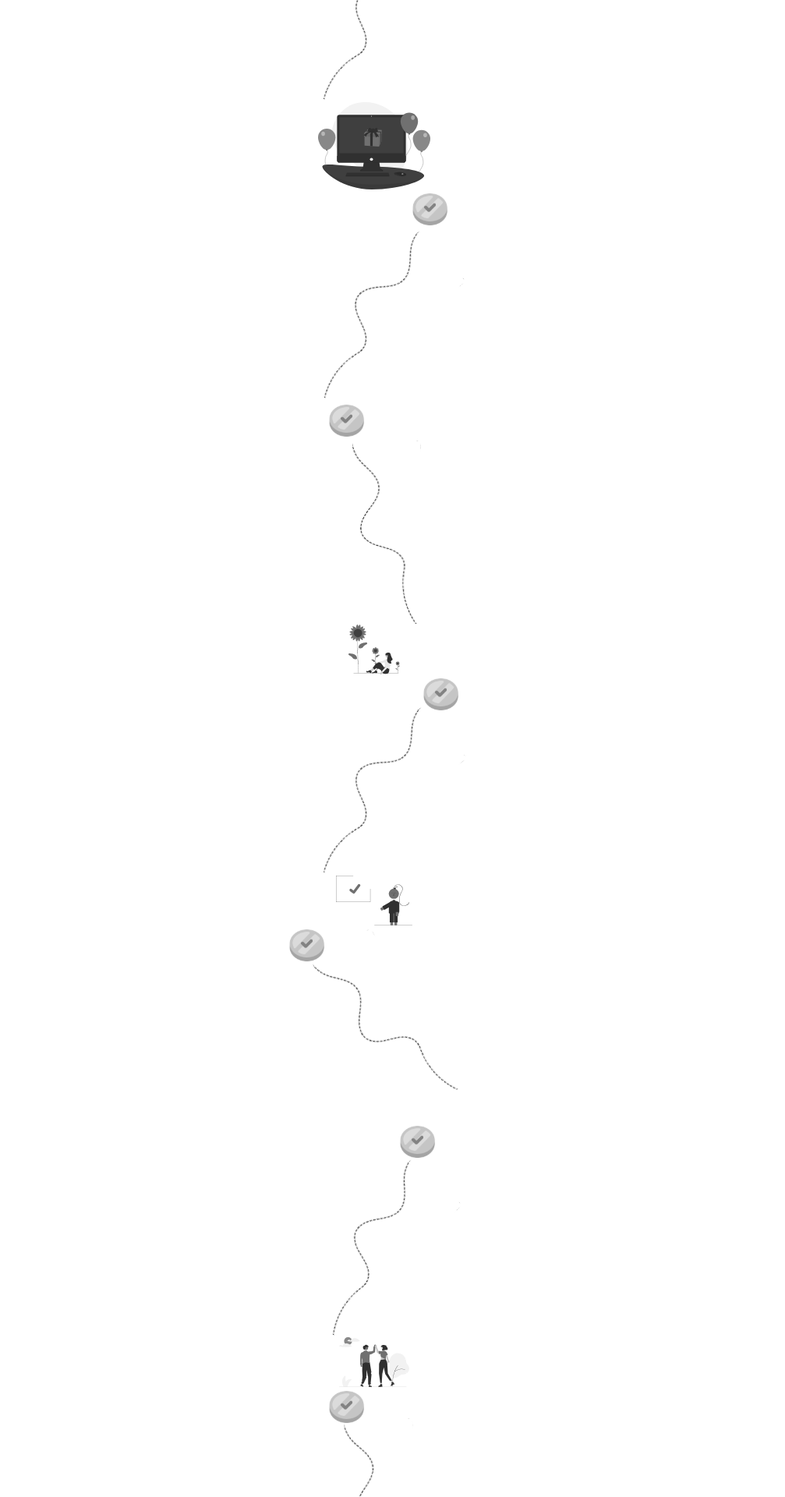
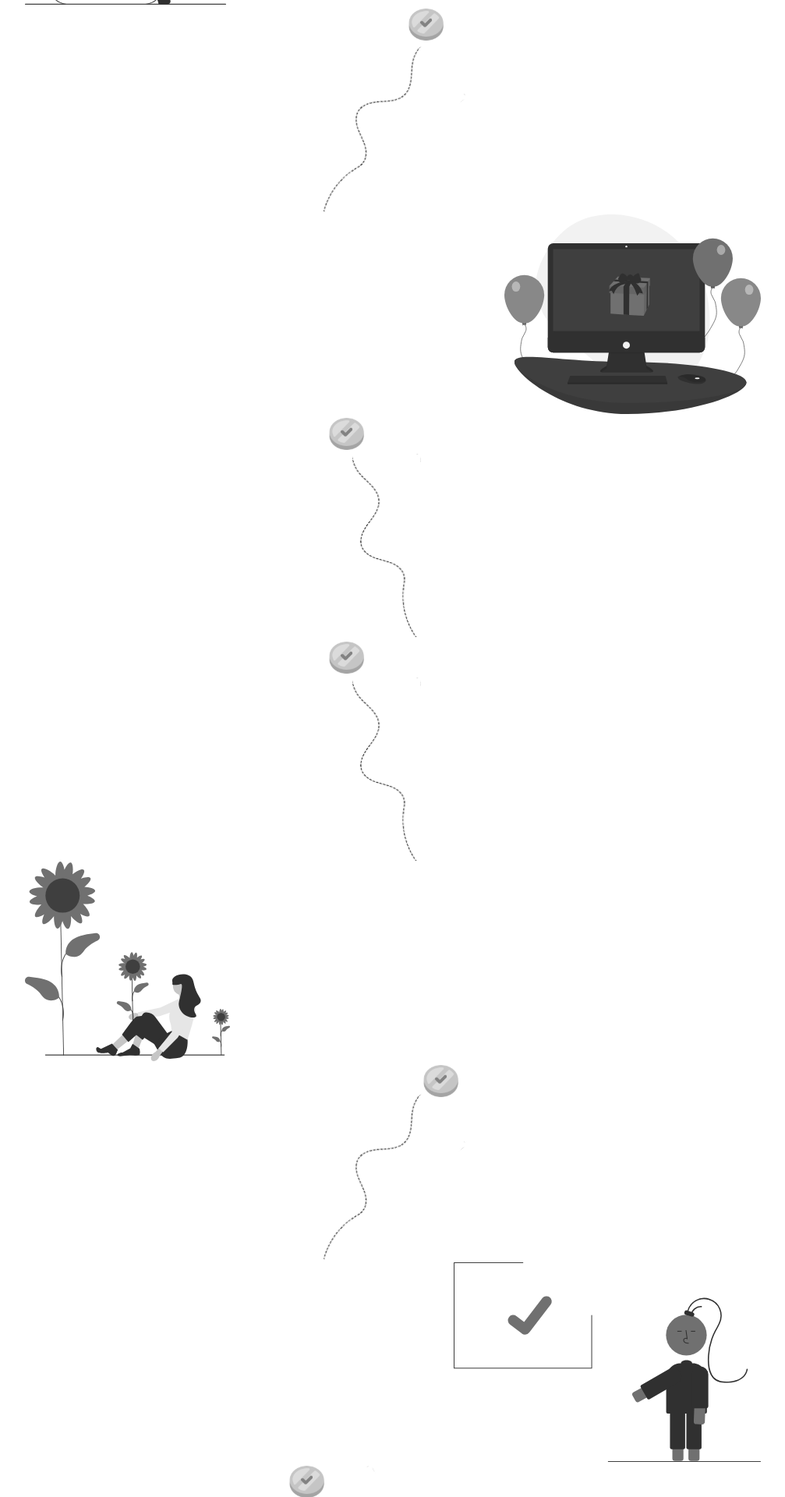
Before and after one commit to WildCodeSchool/P3_La-Poste_Lyon_React_Sept_2022, a React (Vite) app in the folder frontend/: page /parcours in a window 1280 px wide. Shown: the part 720-2640 px from the top of the page at 78% size, without its empty margins (160-1167 px from the left). Built offline with nearby package versions, Linux system fonts and the light colour scheme.

Commit message:
work on margin userCourse

```diff
--- a/frontend/src/pages/UserCourse.jsx
+++ b/frontend/src/pages/UserCourse.jsx
@@ -2,7 +2,6 @@ import React from "react";
 import NavigationBar from "../components/NavigationBar";
 import step1 from "../assets/userCourse/Etape1.svg";
 import step2 from "../assets/userCourse/Etape2.svg";
-import step3 from "../assets/userCourse/Etape3.svg";
 import step4 from "../assets/userCourse/Etape4.svg";
 import step5 from "../assets/userCourse/Etape5.svg";
 import step6 from "../assets/userCourse/Etape6.svg";
@@ -31,9 +30,9 @@ function UserCourse() {
             <img src={step1} alt="Step1" />
           </span>
         </div>
-        <div className=" ml-14 grayscale">
+        <div className="ml-14 md:ml-48 grayscale">
           <span>
-            <img className="h-28" src={wellDone} alt="welldone" />
+            <img className="h-28 md:h-64" src={wellDone} alt="welldone" />
           </span>
         </div>
         <div className="flex justify-center grayscale">
@@ -41,10 +40,10 @@ function UserCourse() {
             <img src={step2} alt="Step2" />
           </span>
         </div>
-        <div className="flex justify-center grayscale">
+        <div className="flex justify-end mr-10 md:mr-36 grayscale">
           <span>
             <img
-              className="h-28 justify-end"
+              className="h-28 md:h-64 justify-end"
               src={onlineWishes}
               alt="onlineWishes"
             />
@@ -52,7 +51,7 @@ function UserCourse() {
         </div>
         <div className="flex justify-center grayscale">
           <span>
-            <img src={step3} alt="Step3" />
+            <img src={step4} alt="Step3" />
           </span>
         </div>
         <div className="flex justify-center grayscale">
@@ -60,9 +59,9 @@ function UserCourse() {
             <img src={step4} alt="Step4" />
           </span>
         </div>
-        <div className="flex justify-center grayscale">
+        <div className="ml-14 md:ml-48 grayscale">
           <span>
-            <img className="h-16" src={blooming} alt="blooming" />
+            <img className="h-28 md:h-64" src={blooming} alt="blooming" />
           </span>
         </div>
         <div className="flex justify-center grayscale">
@@ -70,9 +69,13 @@ function UserCourse() {
             <img src={step5} alt="Step5" />
           </span>
         </div>
-        <div className="flex justify-center grayscale">
+        <div className="flex justify-end mr-10 md:mr-36 grayscale">
           <span>
-            <img className="h-16" src={completed} alt="welldone" />
+            <img
+              className="h-28 md:h-64 justify-end"
+              src={completed}
+              alt="welldone"
+            />
           </span>
         </div>
         <div className="flex justify-center grayscale">
@@ -85,9 +88,13 @@ function UserCourse() {
             <img src={step7} alt="Step7" />
           </span>
         </div>
-        <div className="flex justify-center grayscale">
+        <div className="flex justify-end mr-10 md:mr-36 grayscale">
           <span>
-            <img className="h-16" src={highFive} alt="highFive" />
+            <img
+              className="h-28 md:h-64 justify-end"
+              src={highFive}
+              alt="highFive"
+            />
           </span>
         </div>
         <div className="flex justify-center grayscale">
@@ -100,9 +107,9 @@ function UserCourse() {
             <img src={step9} alt="Step9" />
           </span>
         </div>
-        <div className="flex justify-center grayscale">
+        <div className="ml-4 md:ml-28 mb-6 grayscale">
           <span>
-            <img className="h-16" src={awards} alt="awards" />
+            <img className="h-28 md:h-64" src={awards} alt="awards" />
           </span>
         </div>
       </div>
```
